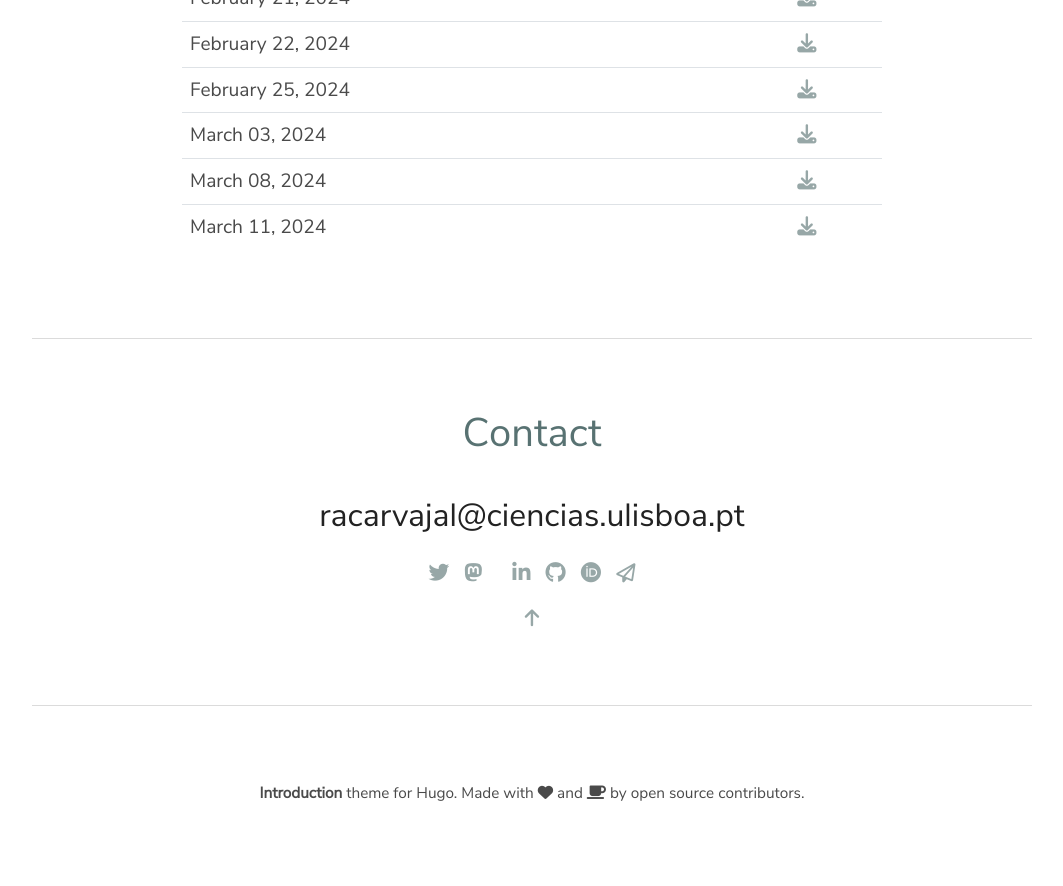
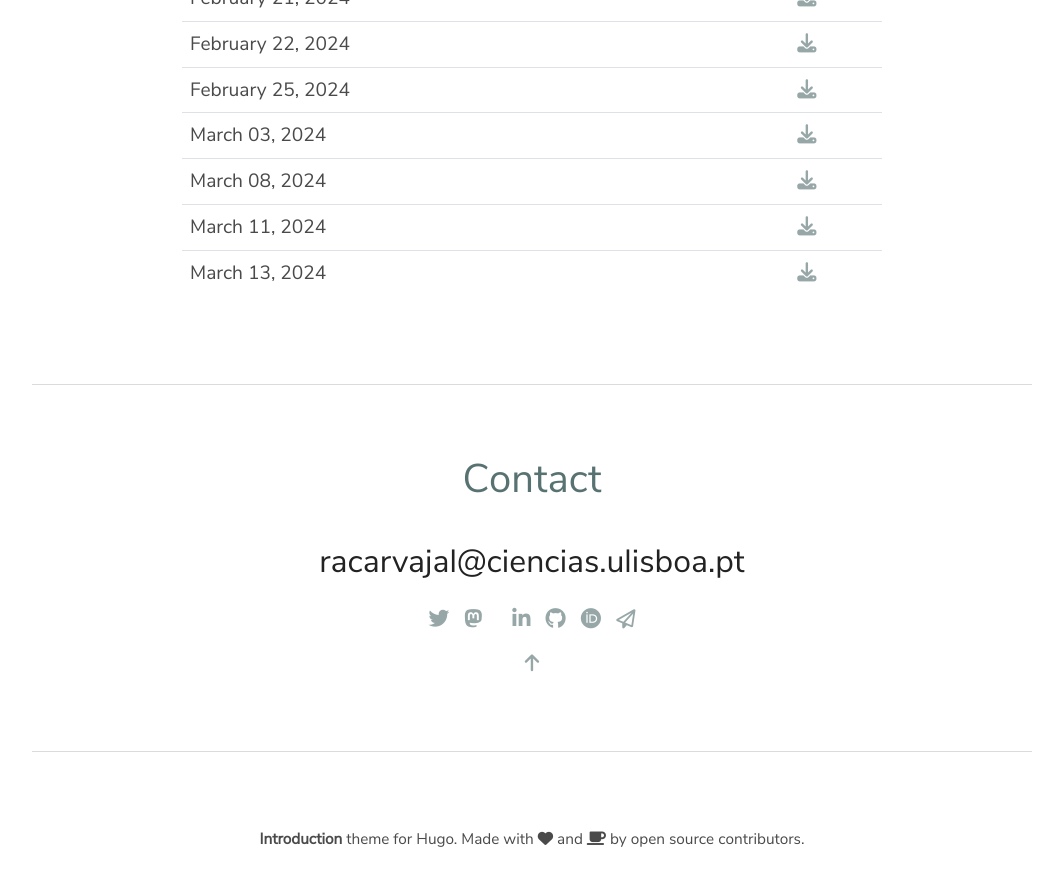
Before and after one commit to racarvajal/racarvajal.github.io, a Jekyll site: the page thesis.html, which Jekyll copies as it is, in a window 1280 px wide and 900 px high, scrolled down 1679 px. Shown: the top 886 px of the window, without its empty margins (108-1171 px from the left). Built offline with Jekyll 4.4.1, drawn with Linux system fonts in a browser that asks for light colours; before the commit the page ends 2534 px from its top, so only the background shows below that.

Commit message:
at Mar 13

```diff
--- a/thesis.html
+++ b/thesis.html
@@ -255,6 +255,14 @@
               </a>
             </td>
           </tr>
+          <tr>
+            <td>March 13, 2024</td>
+            <td class="t-center">
+              <a href="files/thesis/thesis_RCP_FCUL_Mar13.pdf" target="_blank">
+                <i class="fa fa-download"></i>
+              </a>
+            </td>
+          </tr>
         </table>
       </div>
     </div>
```
Also changed, not shown: 1 other file.
